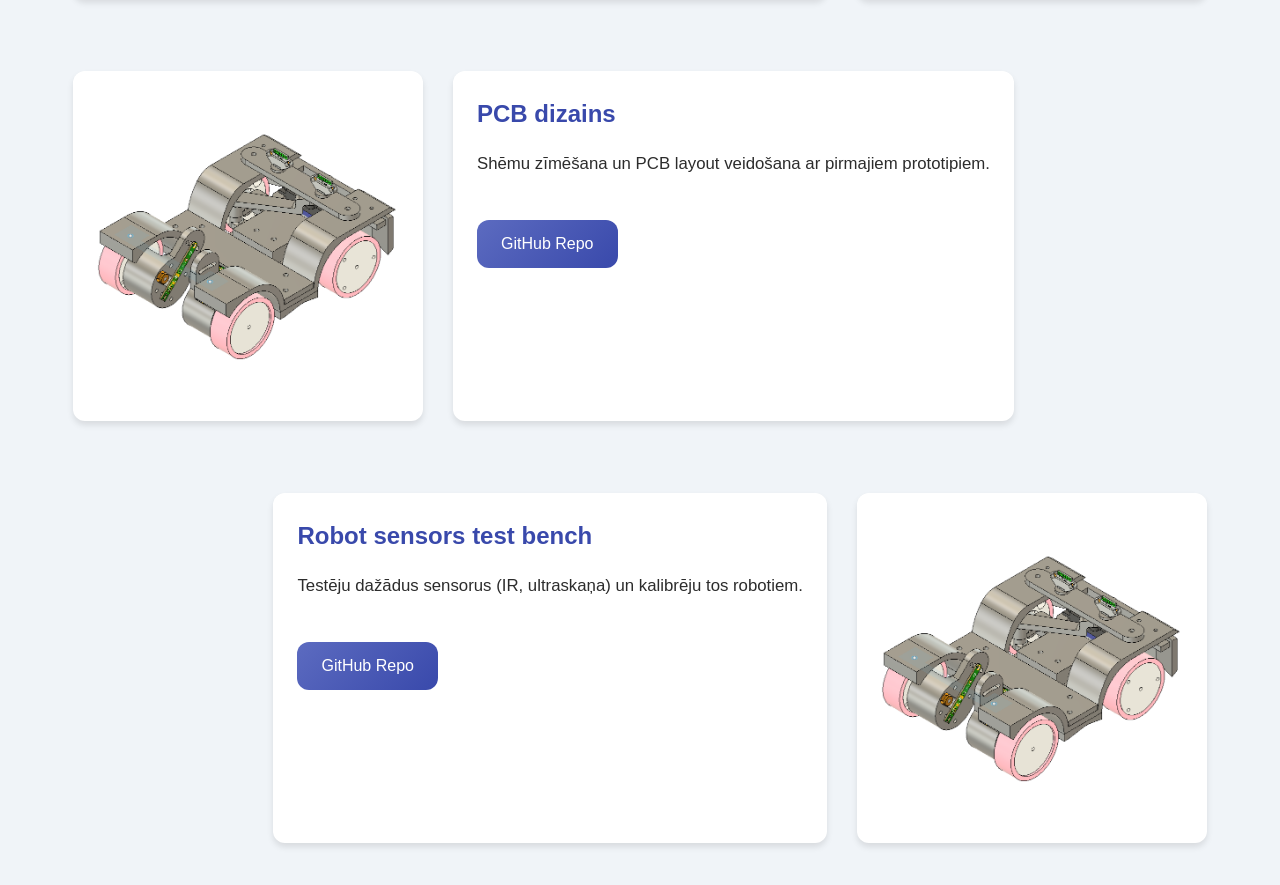
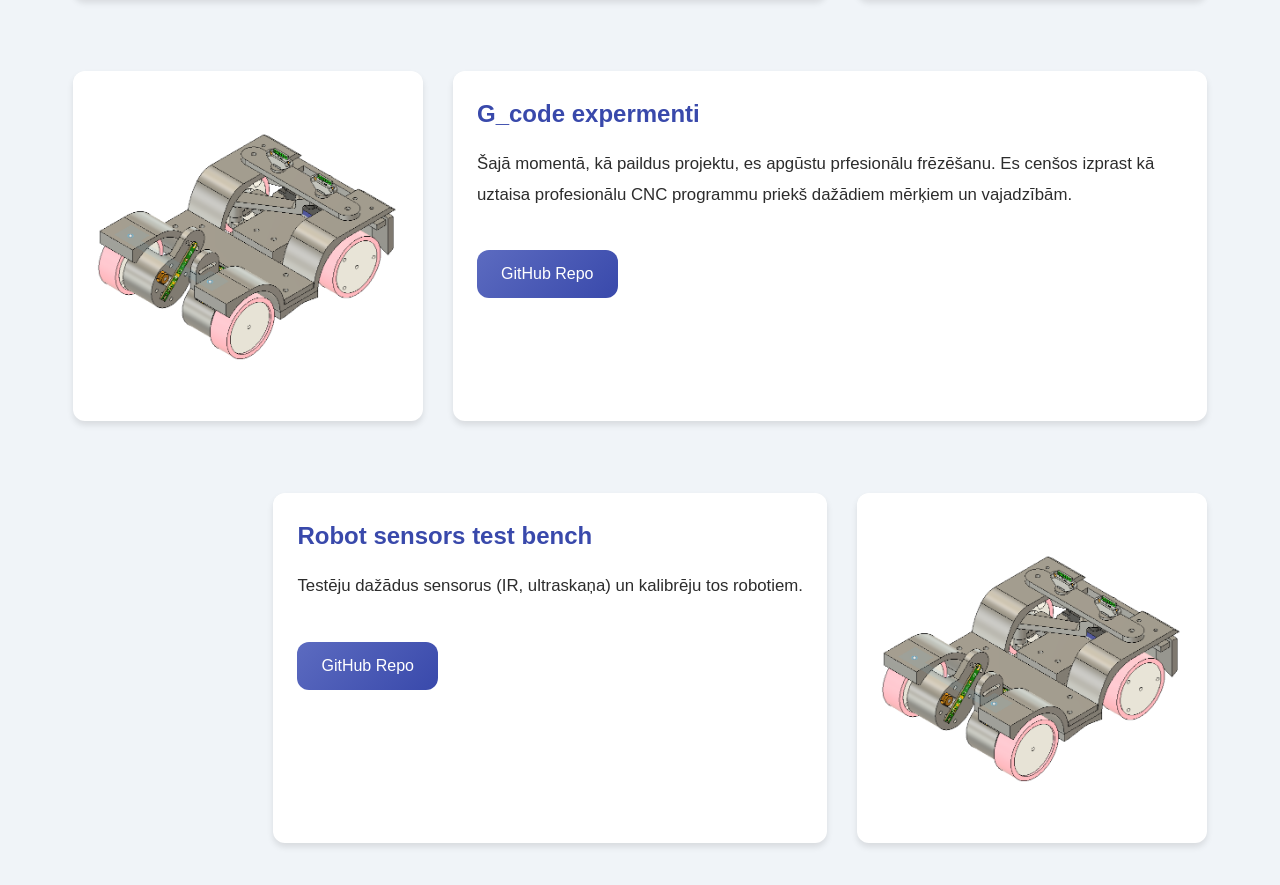
Before and after one commit to Linards888/Portfolio, a Next.js app: page /projects in a window 1280 px wide. Shown: the part 1693-2578 px from the top of the page. Built offline with nearby package versions, Linux system fonts and the light colour scheme.

Commit message:
pc_mirst

```diff
--- a/src/app/projects/page.tsx
+++ b/src/app/projects/page.tsx
@@ -30,9 +30,9 @@ const projects = [
     link: "https://github.com/",
   },
   {
-    title: "PCB dizains",
+    title: "G_code expermenti",
     description:
-      "Shēmu zīmēšana un PCB layout veidošana ar pirmajiem prototipiem.",
+      "Šajā momentā, kā paildus projektu, es apgūstu prfesionālu frēzēšanu. Es cenšos izprast kā uztaisa profesionālu CNC programmu priekš dažādiem mērķiem un vajadzībām.",
     image: "/folkrace.png",
     link: "https://github.com/",
   },
```
Also changed, not shown: 1 other file (tests, documents, lock files or other folders).
